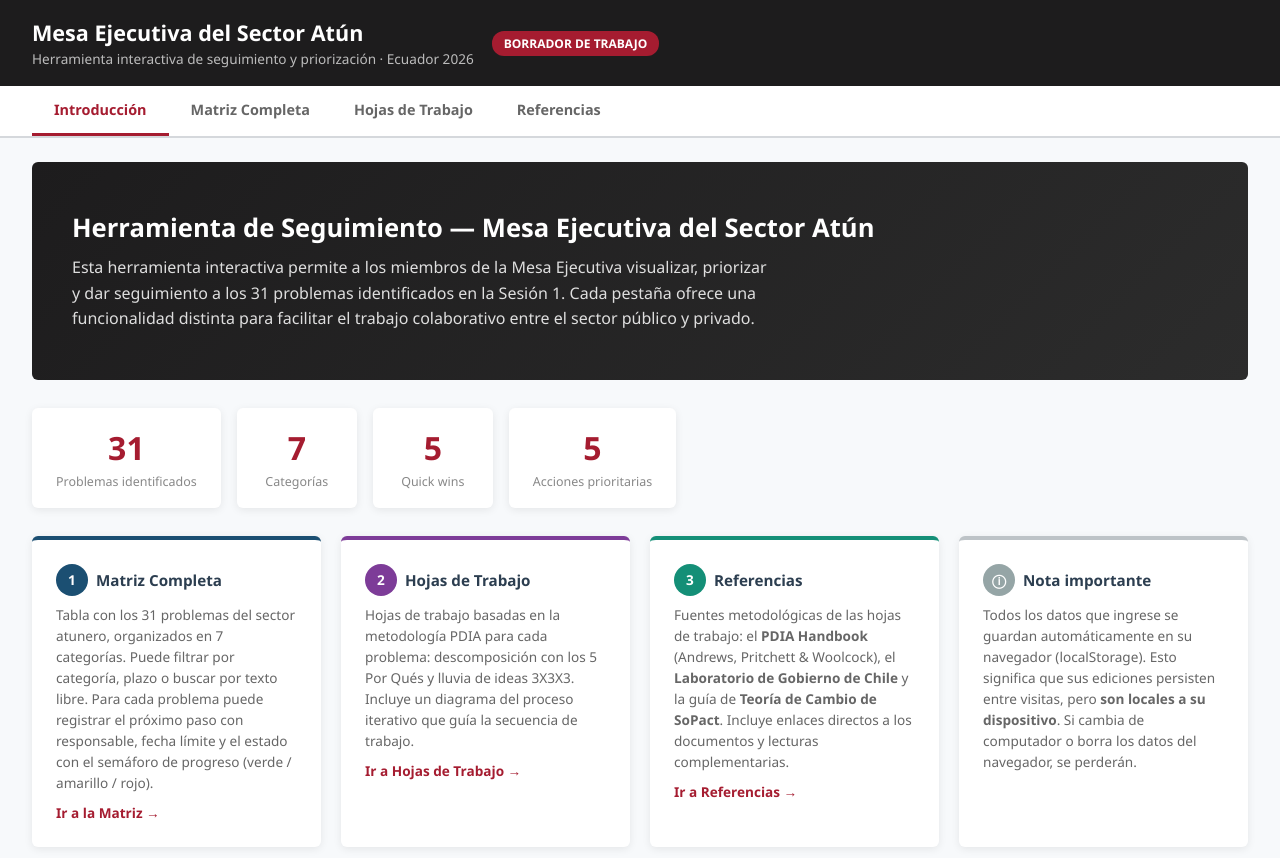
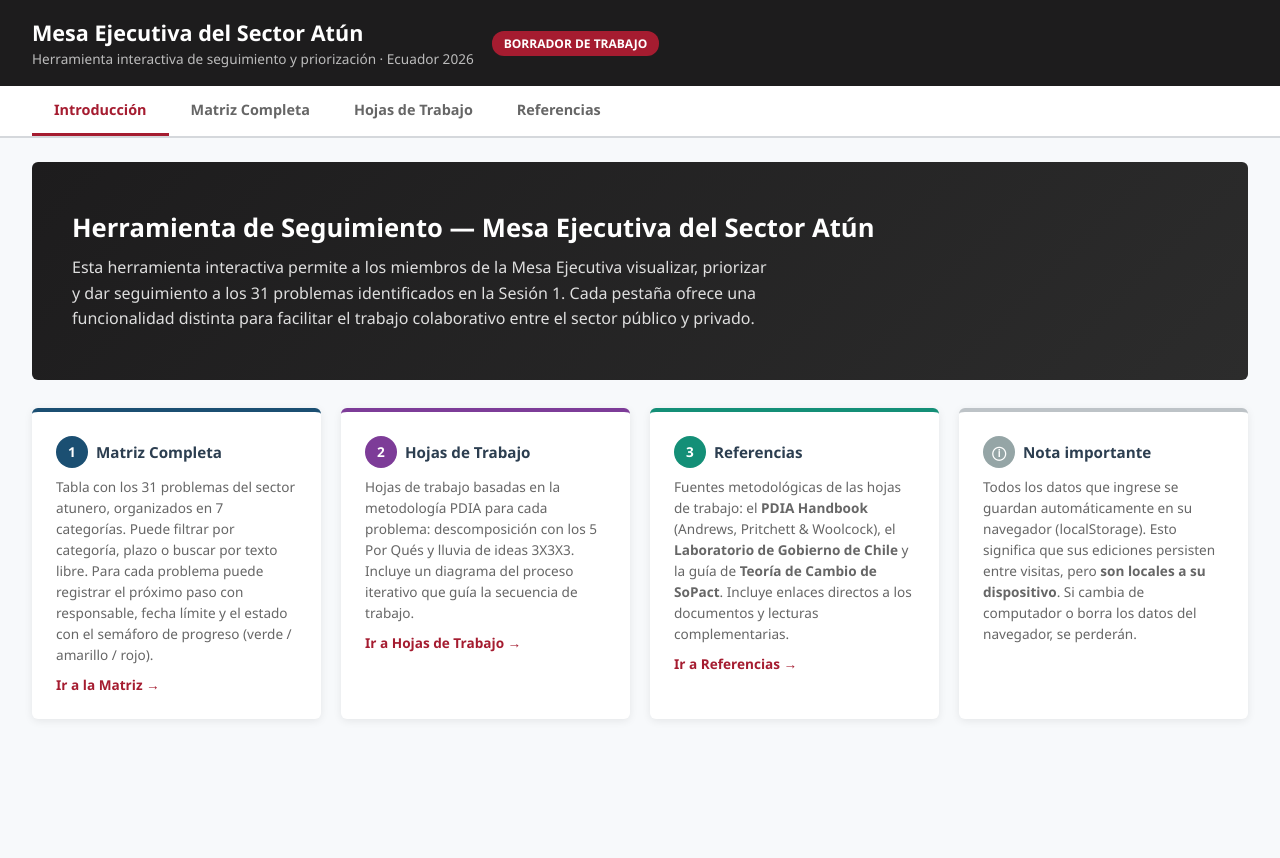
Before and after one commit to aa2094/mesa-ejecutiva-atun-v2, a plain HTML site: page index.html in a window 1280 px wide. After the commit the page ends 800 px from the top, so only its background shows below. Drawn offline with Linux system fonts and the light colour scheme.

Commit message:
Move stats (31 problemas, 7 categorías) from intro to Matriz tab

```diff
--- a/index.html
+++ b/index.html
@@ -347,13 +347,6 @@ body { font-family: 'Source Sans Pro', 'Segoe UI', system-ui, sans-serif; backgr
     <p>Esta herramienta interactiva permite a los miembros de la Mesa Ejecutiva visualizar, priorizar y dar seguimiento a los 31 problemas identificados en la Sesión 1. Cada pestaña ofrece una funcionalidad distinta para facilitar el trabajo colaborativo entre el sector público y privado.</p>
   </div>
 
-  <div class="intro-stats">
-    <div class="intro-stat"><div class="stat-num">31</div><div class="stat-label">Problemas identificados</div></div>
-    <div class="intro-stat"><div class="stat-num">7</div><div class="stat-label">Categorías</div></div>
-    <div class="intro-stat"><div class="stat-num">5</div><div class="stat-label">Quick wins</div></div>
-    <div class="intro-stat"><div class="stat-num">5</div><div class="stat-label">Acciones prioritarias</div></div>
-  </div>
-
   <div class="intro-cards">
     <div class="intro-card" style="border-top-color:var(--gl-blue)">
       <h3><span class="ic-icon" style="background:var(--gl-blue)">1</span> Matriz Completa</h3>
@@ -381,6 +374,10 @@ body { font-family: 'Source Sans Pro', 'Segoe UI', system-ui, sans-serif; backgr
 <!-- TAB 1: MATRIZ COMPLETA                                         -->
 <!-- ════════════════════════════════════════════════════════════════ -->
 <div id="tab-table" class="tab-content">
+  <div class="intro-stats" style="margin-bottom:20px">
+    <div class="intro-stat"><div class="stat-num">31</div><div class="stat-label">Problemas identificados</div></div>
+    <div class="intro-stat"><div class="stat-num">7</div><div class="stat-label">Categorías</div></div>
+  </div>
   <div class="filters">
     <label>Categoría</label>
     <select id="filter-cat" onchange="applyFilters()"><option value="">Todas</option></select>
```
